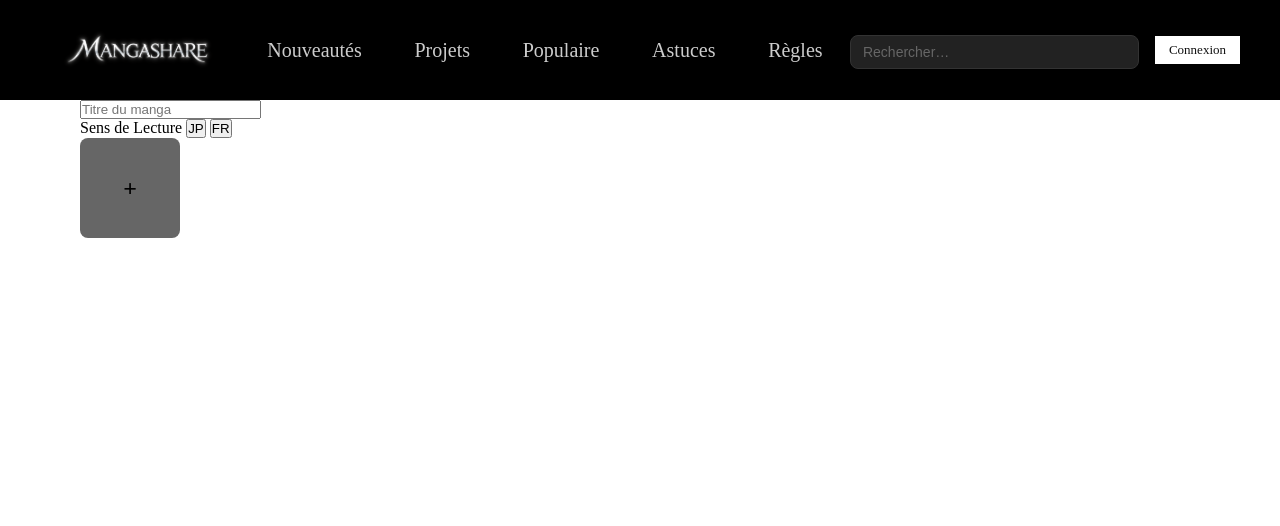
After one commit to jeremyg89100/mangashare, a Symfony app: template templates/new_project/index.html.twig in a window 1280 px wide. The commit adds this page. Shown: the top 526 px of the page. Run offline with Twig, Linux system fonts and the light colour scheme; the template is opened without the code that fills it, so the values that code supplies are empty; style sheets or scripts are compiled from the project's sources; some libraries are stand-ins or nearby versions.

Commit message:
add new project page, can add an image and delete it

```diff
--- a/assets/styles/home.css
+++ b/assets/styles/home.css
@@ -28,11 +28,11 @@ p {
 }
 
 .home-catchphrase {
-    background: #111;
-    color: #fff;
-    padding: 40px 16px;
     text-align: center;
-    margin-bottom: 32px;
+    padding: 8px;
+    margin: 32px 16px;
+    border: #111 solid 1px;
+    border-radius: 8px;
 }
 
 body {
@@ -216,6 +216,12 @@ body {
 
 .add-project-button {
     font-size: 24px;
+    color: white;
+    background-color: black;
+    padding: 10px;
+    border: #111 solid 1px;
+    border-radius: 8px;
+    width: 100%;
 }
 
 .project-card-cover img {
@@ -399,9 +405,81 @@ body {
     padding: 8px;
     width: 50%;
 }
+
+.file-upload {
+    display: none;
+}
+
+.file-input {
+    display: none;
+}
+
+.upload-file {
+    display: flex;
+    justify-content: center;
+    align-items: center;
+    width: 100px;
+    height: 100px;
+    background-color: #666;
+    border-radius: 8px;
+    cursor: pointer;
+    transition: background 0.2s ease;
+}
+
+.upload-pages {
+    display: flex;
+    flex-wrap: wrap;
+    gap: 16px;
+}
+
+.delete-btn-pages {
+    position: absolute;
+    top: -8px;
+    right: -8px;
+    width: 20px;
+    height: 20px;
+    background-color: #ff4d4d;
+    color: white;
+    border-radius: 50%;
+    display: flex;
+    justify-content: center;
+    align-items: center;
+    font-size: 14px;
+    z-index: 10;
+    cursor: pointer;
+}
+.delete-btn-pages:hover {
+    background-color: #ff1a1a;
+    transform: scale(1.1);
+}
+
+.new-project-middle {
+    position: relative;
+}
+
+#image-preview {
+    width: 100%;
+    height: 100%;
+    object-fit: cover;
+    border-radius: 8px;
+}
+
+.plus-icon {
+    font-size: 24px;
+    color: black;
+    font-weight: bold;
+}
 @media (min-width: 768px) {
     .home-phrase {
         padding: 56px 24px;
+    }
+
+    .home-catchphrase {
+        text-align: center;
+        padding: 8px;
+        margin: 32px 150px;
+        border: #111 solid 1px;
+        border-radius: 8px;
     }
 
     .home-phrase h1 {
@@ -427,6 +505,14 @@ body {
         padding: 0 40px 48px;
         max-width: 1200px;
         margin: 0 auto;
+    }
+
+    .home-catchphrase {
+        text-align: center;
+        padding: 8px;
+        margin: 32px 300px;
+        border: #111 solid 1px;
+        border-radius: 8px;
     }
 
     .manga-grid {
--- a/assets/styles/styles.css
+++ b/assets/styles/styles.css
@@ -42,22 +42,22 @@ nav {
     position: sticky;
     top: 0;
     z-index: 100;
-    background: #111111;
+    background: black;
     display: flex;
     align-items: center;
     justify-content: space-between;
     padding: 16px;
     gap: 16px;
-    border-bottom: 1px solid #222;
+    /* border-bottom: 1px solid #222; */
 }
 
 /* Logo */
+nav img {
+    width: 100%;
+    height: 60px;
+}
+
 .nav-logo {
-    color: #ffffff;
-    font-size: 14px;
-    font-weight: 700;
-    letter-spacing: 0.08em;
-    text-transform: uppercase;
     flex-shrink: 0;
 }
 
@@ -114,6 +114,11 @@ nav {
     border-radius: 2px;
     margin: 0.5px 0;
     transition: var(--transition);
+}
+
+.banner img {
+    width: 100%;
+    height: 100%;
 }
 
 /* Menu */
@@ -369,6 +374,14 @@ footer {
         justify-content: space-between;
         align-items: center;
     }
+    .banner img {
+        display: none;
+    }
+
+    nav img {
+        width: 100%;
+        height: 80px;
+    }
 
     .nav-links {
         display: flex;
@@ -474,6 +487,14 @@ footer {
         padding: 0 40px;
     }
 
+    .banner img {
+        display: none;
+    }
+
+    nav img {
+        width: 100%;
+        height: 100px;
+    }
     .nav-links {
         display: flex;
         justify-content: space-around;
--- a/importmap.php
+++ b/importmap.php
@@ -20,6 +20,10 @@ return [
         'path' => './assets/dropdown.js',
         'entrypoint' => true,
     ],
+    'mangaPage' => [
+        'path' => './assets/newProject.js',
+        'entrypoint' => true,
+    ],
     '@hotwired/stimulus' => [
         'version' => '3.2.2',
     ],
--- a/templates/base.html.twig
+++ b/templates/base.html.twig
@@ -8,7 +8,7 @@
         {% block stylesheets %}
         {% endblock %}
         {% block javascripts %}
-                {{ importmap(['app', 'dropdown']) }}
+            {{ importmap(['app', 'dropdown']) }}
         {% endblock %}
         <script>
 
@@ -19,7 +19,9 @@
         <input type="checkbox" id="hamburger-toggle" class="hamburger-checkbox">
 
         <nav>
-            <a href="{{ path('app_home') }}" class="nav-logo">MangaShare</a>
+            <a href="{{ path('app_home') }}" class="nav-logo">
+                <img src="{{asset('uploads/mangashareLogoWhite.png')}}" alt="mangashareLogo">
+            </a>
 
             <div class="nav-links">
                 <a href="{{path('app_new_content')}}">Nouveautés</a>
@@ -74,6 +76,9 @@
                 </div>
             </div>
         </nav>
+        <div class="banner">
+            <img src="{{asset('uploads/MangashareBannerMobile.png')}}">
+        </div>
 
         {# Mobile Menu #}
         <div class="nav-mobile-menu">
--- /dev/null
+++ b/templates/new_project/index.html.twig
@@ -0,0 +1,38 @@
+{% extends 'base.html.twig' %}
+
+{% block title %}
+    New Project
+{% endblock %}
+
+{%block stylesheets%}
+    <link rel="stylesheet" href="{{asset('styles/home.css')}}">
+{%endblock%}
+
+{% block javascripts %}
+    {{ importmap(['app', 'mangaPage']) }}
+{% endblock %}
+
+{% block body %}
+    <section class="home-section">
+        <div class="new-project-left">
+            <div class="new-project-top-left">
+                <input type="text" name="mangaTitle" placeholder="Titre du manga">
+                <div class="reading-direction">
+                    <span>Sens de Lecture</span>
+                    <button>JP</button>
+                    <button>FR</button>
+                </div>
+            </div>
+            <div id="upload-pages" class="upload-pages">
+                <div class="new-project-middle">
+                <span class="delete-btn-pages" style="display: none">&times;</span>
+                    <input type="file" id="file-upload" name="pages[]" accept="image/png, image/jpeg" class="file-input">
+                    <label for="file-upload" class="upload-file">
+                        <span class="plus-icon">+</span>
+                        <img class="image-preview" src="" alt="Aperçu" style="display: none;">
+                    </label>
+                </div>
+            </div>
+        </div>
+    </section>
+{% endblock %}
--- a/templates/projects/index.html.twig
+++ b/templates/projects/index.html.twig
@@ -12,7 +12,7 @@
     <section class="home-section">
         <div class="project-header project-buttons">
             <h1>Partages tes projets avec la communauté !</h1>
-            <button class="add-project-button">Ajouter un nouveau projet</button>
+            <a class="add-project-button" href="{{path('app_new_project')}}">Ajouter un nouveau projet</a>
         </div>
         <div class="project-section">
             <h3>Your Projects</h3>
```
Also changed, not shown: assets/newProject.js (added, +91 -0 lines), src/Controller/NewProjectController.php (added, +18 -0 lines), public/uploads/MangashareBannerMobile.png (added), public/uploads/mangashareLogo.png (added), public/uploads/mangashareLogoWhite.png (added), 2 other files.
